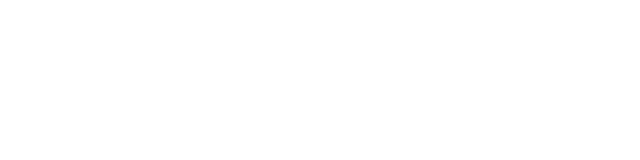
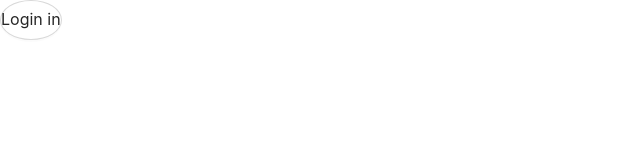
Before and after one commit to paulng99/cccmmwc_kit, a React (Create React App) app in the folder cccmmwc_antd/: page / in a window 1280 px wide. Shown: the top 160 px of the page, without its empty margins (0-640 px from the left). Built offline with nearby package versions, Linux system fonts and the light colour scheme.

Commit message:
2022-04-13

```diff
--- a/cccmmwc_antd/src/App.tsx
+++ b/cccmmwc_antd/src/App.tsx
@@ -1,8 +1,11 @@
+import { Button } from 'antd';
 import './App.css';
 
 function App() {
   return (
-    <></>
+    <>
+      <Button size='large' shape='circle'>Login in </Button>
+    </>
   );
 }
 
```
